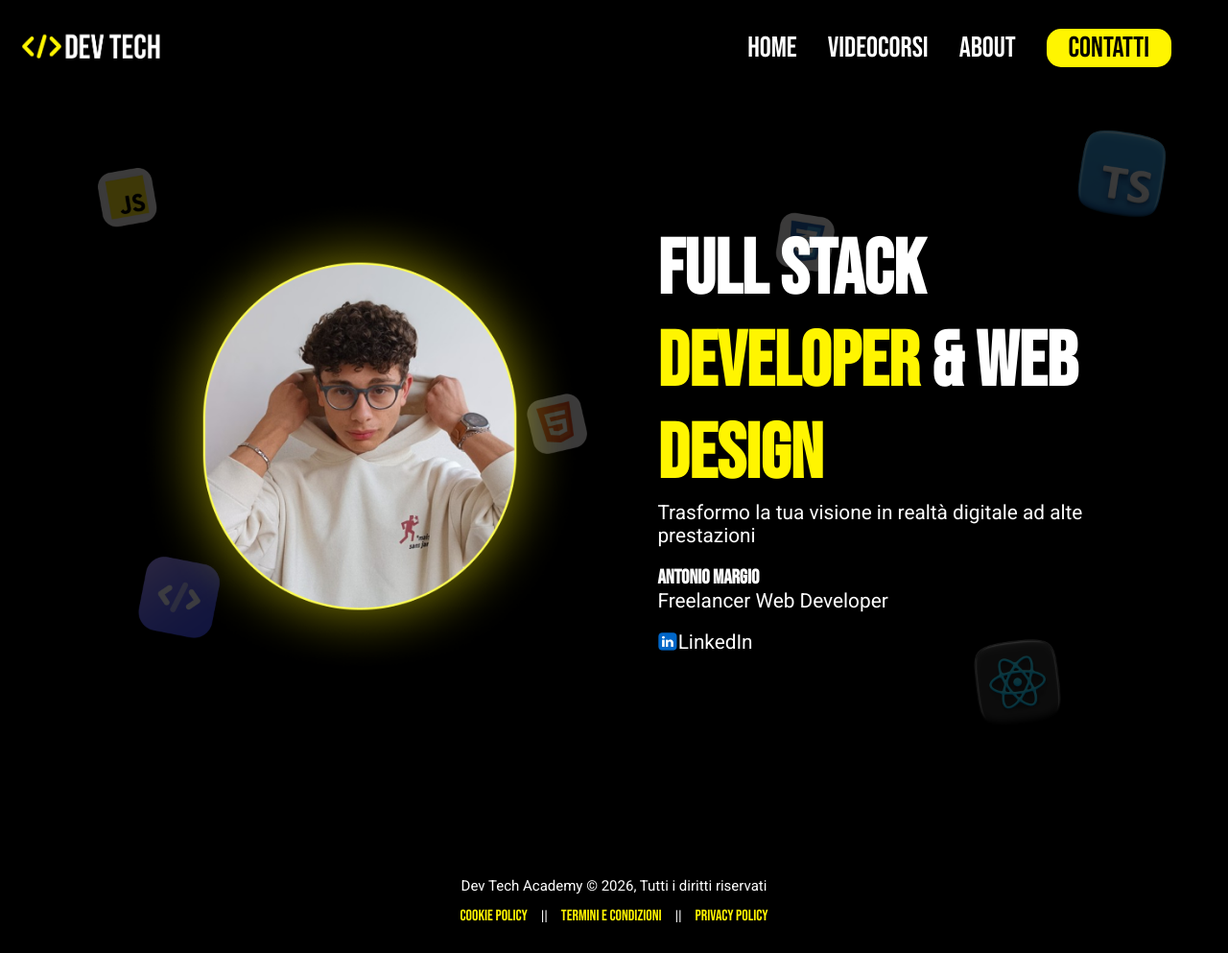
After one commit to Antox003/Dev-Tech-Academy, a PHP site: page /about in a window 1280 px wide. The commit adds this page. Shown: the whole page at 96% size. Run offline with PHP 8.4, Linux system fonts and the light colour scheme.

Commit message:
add about page

```diff
--- /dev/null
+++ b/about.php
@@ -0,0 +1,47 @@
+<?php
+    include 'fragments/header.php'
+?>
+
+<!DOCTYPE html>
+<html lang="en">
+<head>
+    <meta charset="UTF-8">
+    <meta name="viewport" content="width=device-width, initial-scale=1.0">
+    <title>About | Dev Tech </title>
+     <link rel="canonical" href="https://www.devtechacademy.it/about"/>
+    <link rel="stylesheet" href="style/style-about.css">
+    <link rel="icon" href="./img/logo_black_circle.png" type="image/png">
+</head>
+<body>
+
+    <br>
+    <br>
+    <br>
+
+    <div class="main-container">
+        <div class="secondary-container">
+            <div class="sx">
+                <img src="./img/me.png" alt="">
+            </div>
+            <div class="dx">
+                <h1>Full Stack <span class="color">Developer</span> & Web <span class="color">Design</span></h1>
+                <p>Trasformo la tua visione in realtà digitale ad alte prestazioni</p>
+                <br>
+                <p><b>Antonio Margio</b></p>
+                <p>Freelancer Web Developer</p>
+                <br>
+                <a href="https://www.linkedin.com/in/antonio-margio-019965256/" target="_blank"><img src="./img/linkedin-logo.png" alt=""> LinkedIn</a>
+            </div>
+        </div>
+    </div>
+
+    <br>
+    <br>
+
+
+</body>
+</html>
+
+<?php
+    include 'fragments/footer.php'
+?>
--- a/fragments/header.php
+++ b/fragments/header.php
@@ -24,6 +24,9 @@
                         <li class="nav-link" style="--i: .6s">
                             <a href="videocorsi">Videocorsi</a>
                         </li>
+                         <li class="nav-link" style="--i: .6s">
+                            <a href="about">About</a>
+                        </li>
                         <a class="button" href="home#contact" id="contact-button" style="--i: .6s">
                             <button>Contatti</button>
                         </a>
--- a/index.php
+++ b/index.php
@@ -224,7 +224,7 @@
             <h6>Ecco perchè ti sbagli:</h6>
         </div>
         <div class="container-video">
-            <video class="responsive-iframe" src="./video/Presentazione.mp4" controls></video>
+            <video class="responsive-iframe" src="./video/Presentazione.mp4" controls ></video>
         </div>
     </section>
     <br>
--- /dev/null
+++ b/style/style-about.css
@@ -0,0 +1,108 @@
+@import url('https://fonts.googleapis.com/css2?family=Bebas+Neue&display=swap');
+@import url('https://fonts.googleapis.com/css2?family=Roboto:ital,wght@0,100;0,300;0,400;0,500;0,700;0,900;1,100;1,300;1,400;1,500;1,700;1,900&display=swap');
+
+/*
+ font-family: "Bebas Neue", sans-serif;
+ font-family: "Roboto", sans-serif;
+*/
+
+*{
+    margin: 0;
+    padding: 0;
+    font-family: "Roboto", sans-serif;
+}
+
+html{
+    scroll-behavior: smooth;
+}
+
+body{
+    background: #000000;
+}
+
+/*********************************/
+
+.main-container{
+    display: flex;
+    justify-content: center;
+    background: url('../img/about_background.png') no-repeat;
+    background-size: contain;
+    height: 100vh;
+}
+
+.secondary-container{
+    display: flex;
+    align-items: center;
+    width: 90%;
+}
+
+.secondary-container .sx{
+    text-align: center;
+}
+
+.secondary-container .sx img{
+    max-width: 75%;
+}
+
+.secondary-container .dx h1{
+    color: #ffffff;
+    font-size: 5rem;
+}
+
+.secondary-container .dx p{
+    color: #ffffff;
+    font-family: "Roboto", sans-serif;
+    font-size: 1.3rem;
+}
+
+.secondary-container .dx a{
+    display: flex;
+    align-items: center;
+    color: #ffffff;
+    font-size: 1.3rem;
+    font-family: "Roboto", sans-serif;
+    transition: ease-in 0.2s;
+    width: 20%;
+}
+
+.secondary-container .dx a:hover{
+    color: #fff500;
+    transform: scale(1.1);
+    transition: ease-in 0.2s;
+}
+
+.secondary-container .dx a img{
+    max-width: 20%;
+}
+
+.color{
+    color: #fff500;
+}
+
+@media only screen and (max-width:1000px) {
+
+    .main-container{
+        height: auto;
+    }
+
+    .secondary-container{
+        flex-direction: column;
+    }
+
+    .secondary-container .sx img{
+        max-width: 60%;
+    }
+
+    .secondary-container .dx h1{
+        font-size: 2.5rem;
+    }
+
+    .secondary-container .dx p{
+        font-size: 1rem;
+    }
+
+    .secondary-container .dx a{
+        font-size: 1rem;
+    }
+
+}
```
Also changed, not shown: .htaccess, fragments/footer.php (line endings or trailing spaces), img/about_background.png (added), img/linkedin-logo.png (added), img/me.png (added).
